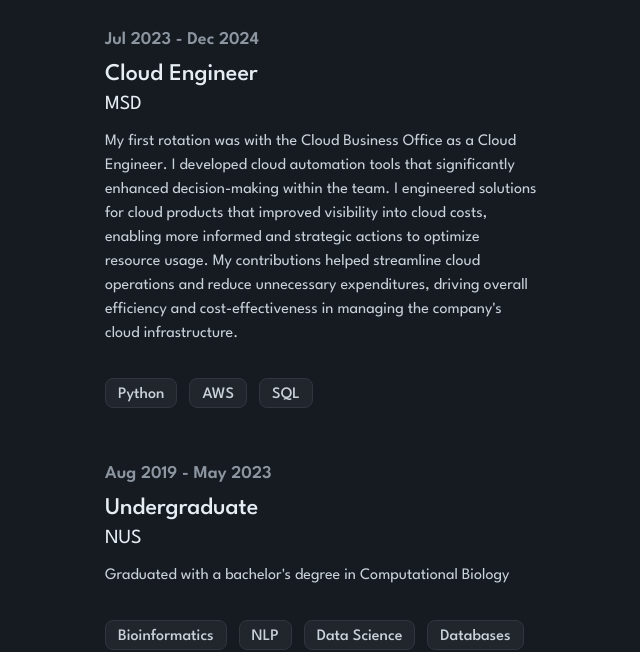
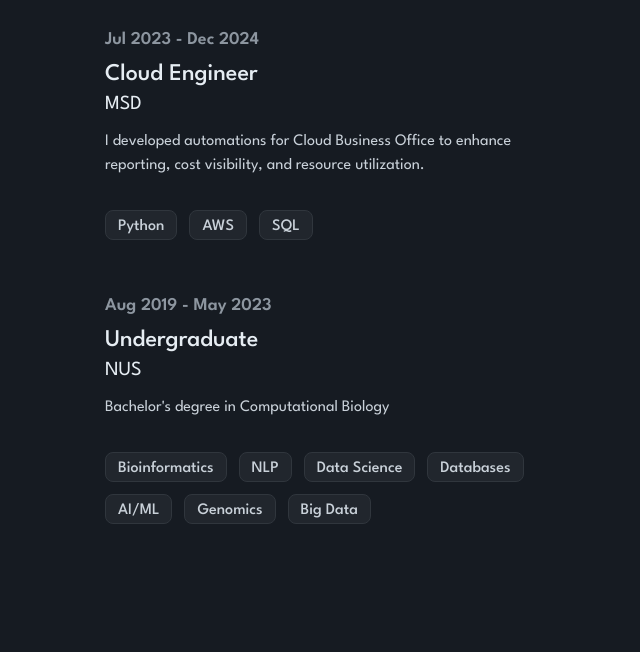
Before and after one commit to keithchewzk/heyitskeith, a React (Create React App) app: page / in a window 1280 px wide. Shown: the part 1560-2212 px from the top of the page, without its empty margins (575-1215 px from the left). Built offline with nearby package versions, Linux system fonts and the light colour scheme.

Commit message:
improve writeup for cloud engineering role

```diff
--- a/src/components/Experience/Experience.tsx
+++ b/src/components/Experience/Experience.tsx
@@ -7,7 +7,7 @@ interface JobProps {
   role: string;
   company: string;
   description: string;
-  additionalDescription: string;
+  additionalDescription: Array<string>;
   dateRange: string;
   skills: Array<string>;
 }
--- a/src/components/Experience/Job.tsx
+++ b/src/components/Experience/Job.tsx
@@ -6,7 +6,7 @@ interface Props {
   role: string;
   company: string;
   description: string;
-  additionalDescription: string;
+  additionalDescription: Array<string>;
   dateRange: string;
   skills: Array<string>;
 }
@@ -51,7 +51,7 @@ function Job({
         <p className="text-md text-text-secondary mb-1">{description}</p>
         <AnimatePresence>
           {showAdditionalDescription && (
-            <motion.p
+            <motion.div
               initial="collapsed"
               animate="open"
               exit="collapsed"
@@ -61,8 +61,10 @@ function Job({
               }}
               transition={{ duration: 0.3, ease: [0.04, 0.62, 0.23, 0.98] }}
             >
-              {additionalDescription}
-            </motion.p>
+              {additionalDescription.map((desc) => (
+                <p className="text-md text-text-secondary mb-1">{desc}</p>
+              ))}
+            </motion.div>
           )}
         </AnimatePresence>
       </motion.div>
--- a/src/components/Experience/constants.ts
+++ b/src/components/Experience/constants.ts
@@ -3,8 +3,8 @@ export const jobsArray = [
     id: "0",
     role: "Undergraduate",
     company: "NUS",
-    description: "Graduated with a bachelor's degree in Computational Biology",
-    additionalDescription: "Somethiing else",
+    description: "Bachelor's degree in Computational Biology",
+    additionalDescription: [""],
     dateRange: "Aug 2019 - May 2023",
     skills: [
       "Bioinformatics",
@@ -21,8 +21,12 @@ export const jobsArray = [
     role: "Cloud Engineer",
     company: "MSD",
     description:
-      "My first rotation was with the Cloud Business Office as a Cloud Engineer. I developed cloud automation tools that significantly enhanced decision-making within the team. I engineered solutions for cloud products that improved visibility into cloud costs, enabling more informed and strategic actions to optimize resource usage. My contributions helped streamline cloud operations and reduce unnecessary expenditures, driving overall efficiency and cost-effectiveness in managing the company's cloud infrastructure.",
-    additionalDescription: "Somethiing else",
+      "I developed automations for Cloud Business Office to enhance reporting, cost visibility, and resource utilization.",
+    additionalDescription: [
+      "• Developed data pipelines for timely cloud resource reporting to support team decision-making.",
+      "• Built automations to improve cost visibility for cloud applications.",
+      "• Facilitated data transformation efforts to migrate users to dedicated AWS accounts for improved cost accountability.",
+    ],
     dateRange: "Jul 2023 - Dec 2024",
     skills: ["Python", "AWS", "SQL"],
   },
@@ -32,7 +36,7 @@ export const jobsArray = [
     company: "MSD",
     description:
       "My second rotation was in the Global Software Development team. I contributed to both full-stack web and mobile application development. I developed and maintained the company’s in-house link shortening and QR code generation software, handling both frontend and backend tasks to ensure a seamless user experience. Additionally, I played a key role in creating a mobile application for enterprise leadership skills, enhancing its functionality and usability. My responsibilities also included product management tasks, where I gathered user requirements, coordinated with stakeholders, and oversaw product delivery to ensure alignment with business objectives and user needs.",
-    additionalDescription: "Somethiing else",
+    additionalDescription: ["Somethiing else"],
     dateRange: "Jan 2024 - Jun 2024",
     skills: ["NextJS", "TypeScript", "React Native", "AWS"],
   },
@@ -42,7 +46,7 @@ export const jobsArray = [
     company: "MSD",
     description:
       "During my third rotation, I joined the Hyperautomation & AI team, where I worked on engineering solutions for our company's enterprise generative AI software, talkGPTeal. My primary focus was on developing a robust backend repository and enhancing the current model through prompt engineering and Retrieval-Augmented Generation (RAG) techniques. I successfully improved talkGPTeal's capability to search through internal company data by implementing RAG methods, contributing to more efficient data retrieval and model performance.",
-    additionalDescription: "Somethiing else",
+    additionalDescription: ["Somethiing else"],
     dateRange: "Jul 2024 - Present",
     skills: ["Python", "Backend", "Prompt Eng.", "RAG", "APIs"],
   },
```
